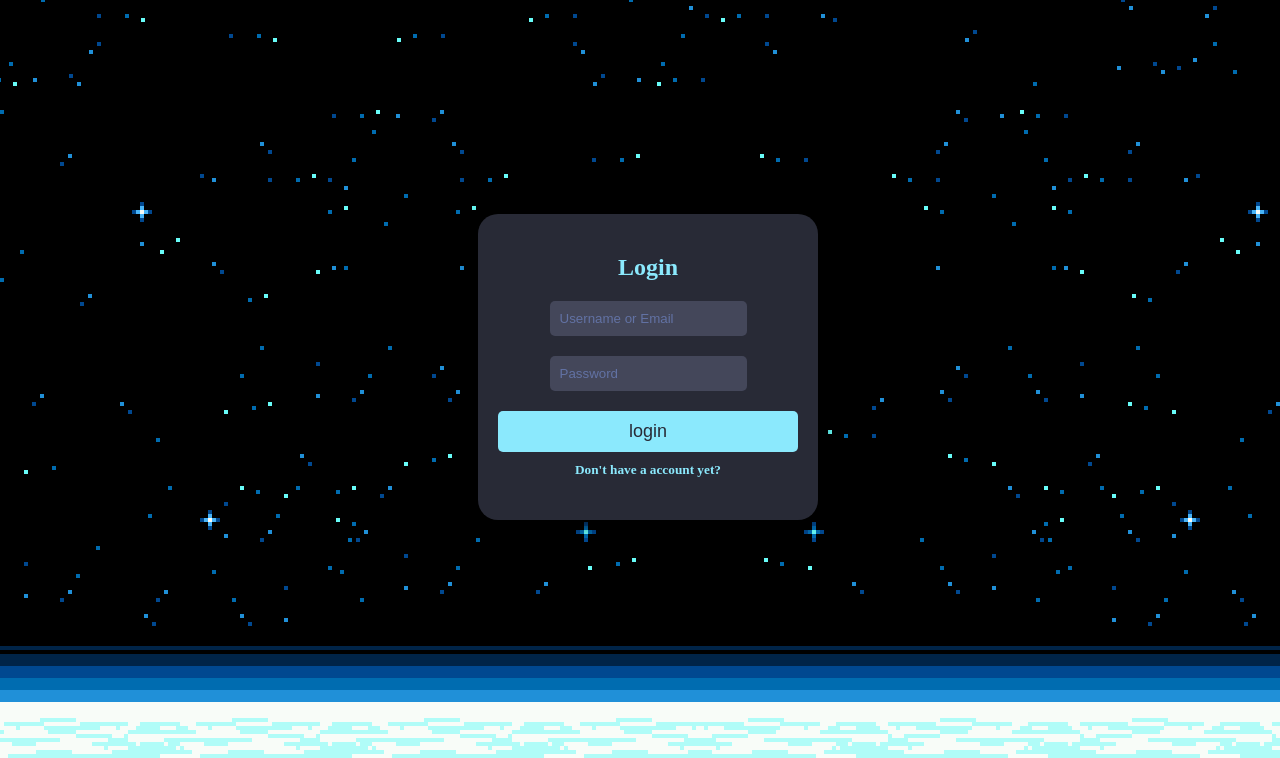
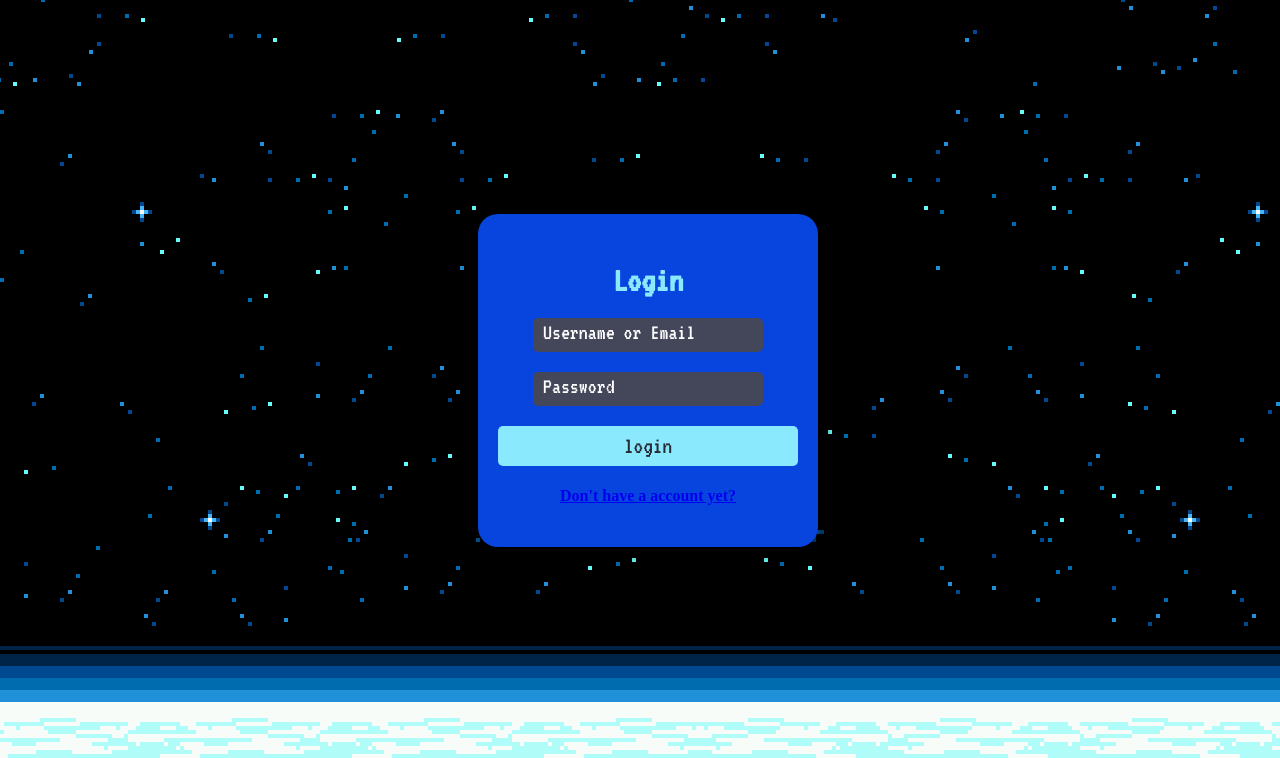
Before and after one commit to kaizen403/playing_with_php, a PHP site: page /blog_login.php in a window 1280 px wide. Shown: the part 42-800 px from the top of the page. Run offline with PHP 8.4, Linux system fonts and the light colour scheme.

Commit message:
made all necessary changes l9ogin and reg page is done goodnight

```diff
--- a/blog_login.php
+++ b/blog_login.php
@@ -10,7 +10,7 @@
           </label>
           <input class='eml' type="submit" name="login" value="login">
         </form>
-        <h5><a href="blog_reg.php">Don't have a account yet?</a></h5>
+        <h4><a href="blog_reg.php">Don't have a account yet?</a></h4>
       </section>
 </body>
 </html>
--- a/blog_reg.php
+++ b/blog_reg.php
@@ -15,7 +15,6 @@
             <input type="submit" name="register" value="Register">
           </div>
         </form>
-        <h5><a href="blog_reg.php">Forgot password</a></h5>
       </section>
 
 </body>
--- a/reg.php
+++ b/reg.php
@@ -40,8 +40,7 @@
 
             if ($result) {
 
-                echo '<p style="color:red">Your registration was successful!</p>';
-
+                header('Location: blog_login.php');
             } else {
 
                 echo '<p style="color:red">Something went wrong!</p>';
--- a/style.css
+++ b/style.css
@@ -88,7 +88,7 @@ body{
 }
 
 .login-form-wrap {
-  background-color: #282a36;
+  background-color: rgb(8, 68, 222);
   max-width: 300px;
   margin: 0 auto;
   padding: 20px;
@@ -100,8 +100,9 @@ body{
 
 .login-form-wrap h1 {
   color: #8be9fd;
-  font-size: 24px;
+  font-size: 35px;
   margin-bottom: 20px;
+  font-family: VT323;
 }
 
 .login-form {
@@ -118,38 +119,45 @@ body{
   background-color: #44475a;
   color: #f8f8f2;
   outline: none;
+  font-family: VT323;
+  width: 70%;
 }
 
 .login-form input[type="text"]::placeholder,
 .login-form input[type="password"]::placeholder,
 .login-form input[type="email"]::placeholder {
-  color: #6272a4;
+  color: white;
+  font-family: VT323;
+  font-size: 1.4rem;
 }
 
 .login-form input[type="submit"] {
   cursor: pointer;
-  padding: 10px;
+  padding: 8px;
   border: none;
   border-radius: 5px;
   background-color: #8be9fd;
   color: #282a36;
-  font-size: 18px;
+  font-size: 24px;
   transition: background-color 0.5s;
+  font-family: VT323;
 }
 
 .login-form input[type="submit"]:hover {
-  background-color: #50fa7b;
+  background-color: #00fddf;
 }
 
 .login-form-wrap h5 {
   margin-top: 10px;
+  font-family: VT323;
 }
 
 .login-form-wrap h5 a {
-  color: #8be9fd;
+  color: #000000;
   text-decoration: none;
+  font-family: VT323;
 }
 
 .login-form-wrap h5 a:hover {
-  color: #50fa7b;
+  color: #ff0000;
 }
```
Also changed, not shown: blog.php (+11 -0 lines).
